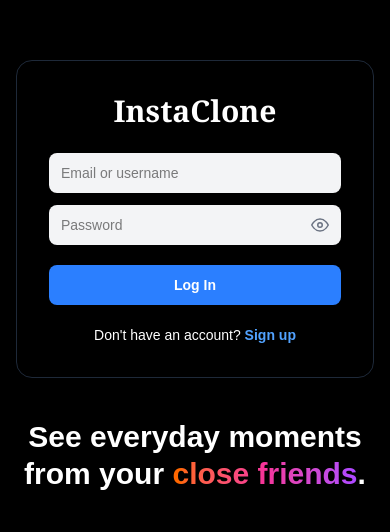
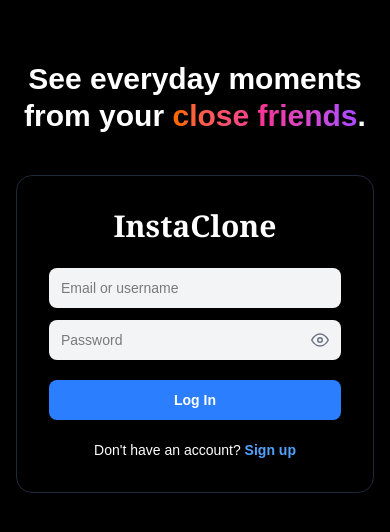
Before and after one commit to JyotiKumari1277-ux/instaclone-frontend, a Next.js app: page /login in a window 390 px wide. Shown: the part 146-678 px from the top of the page. Built offline with nearby package versions, Linux system fonts and the light colour scheme; no server answers.

Commit message:
Fix mobile order of login page tagline and card

```diff
--- a/app/login/page.tsx
+++ b/app/login/page.tsx
@@ -34,7 +34,7 @@ export default function Login() {
   return (
     <div className="min-h-screen bg-black text-white flex items-center justify-center px-4 py-10">
       <div className="w-full max-w-4xl flex flex-col md:flex-row items-center gap-10 md:gap-20">
-        <div className="flex-1 text-center md:text-left order-2 md:order-1">
+        <div className="flex-1 text-center md:text-left order-1 md:order-1">
           <h1 className="text-3xl md:text-5xl font-bold leading-tight">
             See everyday moments from your{" "}
             <span className="text-transparent bg-clip-text bg-gradient-to-r from-orange-500 via-pink-500 to-purple-500">
@@ -44,7 +44,7 @@ export default function Login() {
           </h1>
         </div>
 
-        <div className="w-full max-w-sm order-1 md:order-2">
+        <div className="w-full max-w-sm order-2 md:order-2">
           <div className="border border-gray-800 rounded-2xl p-8 bg-black">
             <h2 className="text-3xl font-bold text-center mb-6 font-serif">
               InstaClone
```
